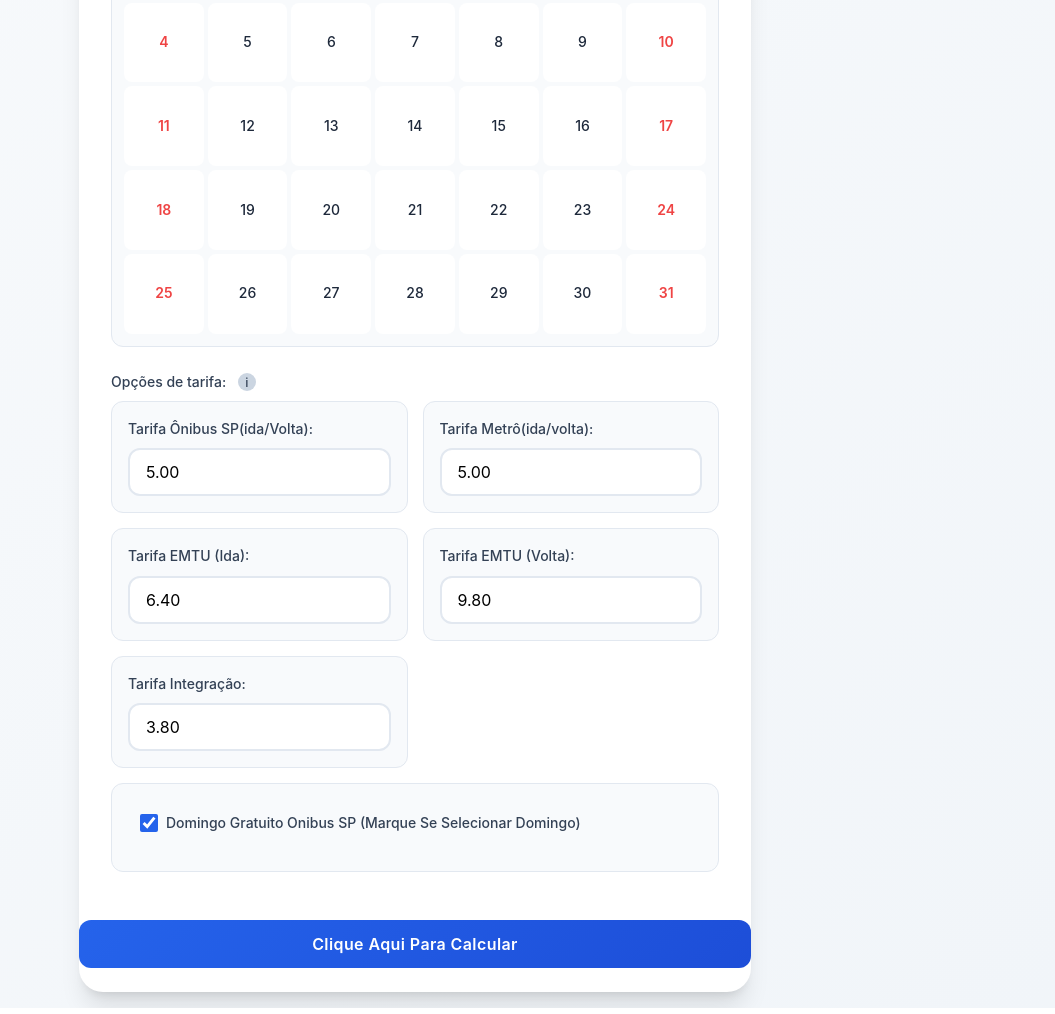
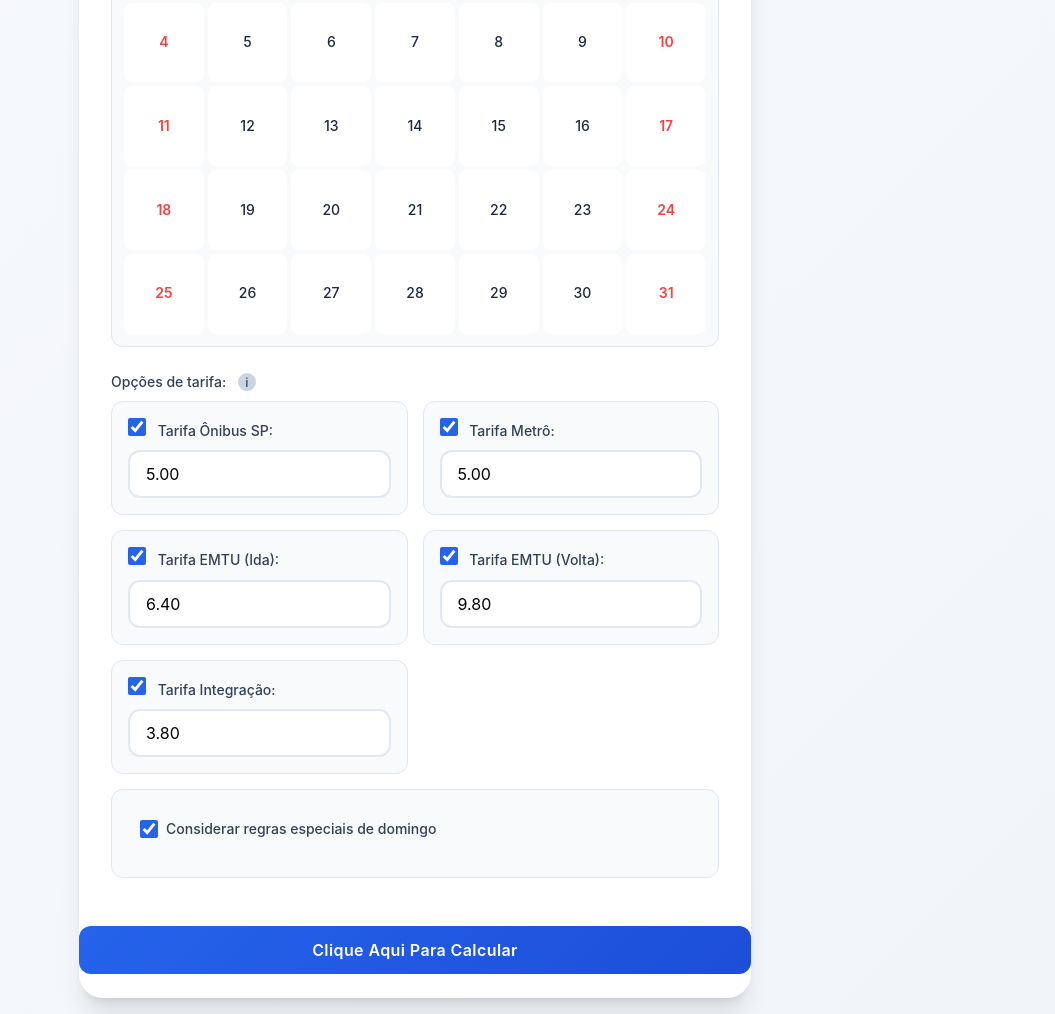
Before and after one commit to Maykesantos98/CalculadoraVT, a plain HTML site: page index.html in a window 1280 px wide. Shown: the part 470-1484 px from the top of the page, without its empty margins (225-1280 px from the left). Drawn offline with Linux system fonts and the light colour scheme.

Commit message:
Update do index

```diff
--- a/index.html
+++ b/index.html
@@ -73,35 +73,45 @@
     Opções de tarifa:
     <span class="tooltip">
       <span class="info-icon">i</span>
-          <span class="tooltiptext">Você pode ajustar as tarifas conforme necessário para seus cálculos.</span>
+      <span class="tooltiptext">Você pode ajustar as tarifas conforme necessário para seus cálculos e selecionar quais são utilizadas.</span>
     </span>
   </label>
 
   <div class="tarifas-grid">
-        <div>
-          <label for="tarifa-onibus">Tarifa Ônibus SP(ida/Volta):</label>
+    <div class="tarifa-item">
+      <label for="tarifa-onibus">
+        <input type="checkbox" id="usar-onibus" checked> Tarifa Ônibus SP:
+      </label>
       <input type="number" id="tarifa-onibus" value="5.00" step="0.10">
     </div>
-        <div>
-          <label for="tarifa-metro">Tarifa Metrô(ida/volta):</label>
+    <div class="tarifa-item">
+      <label for="tarifa-metro">
+        <input type="checkbox" id="usar-metro" checked> Tarifa Metrô:
+      </label>
       <input type="number" id="tarifa-metro" value="5.00" step="0.10">
     </div>
-        <div>
-          <label for="tarifa-emtu-ida">Tarifa EMTU (Ida):</label>
+    <div class="tarifa-item">
+      <label for="tarifa-emtu-ida">
+        <input type="checkbox" id="usar-emtu-ida" checked> Tarifa EMTU (Ida):
+      </label>
       <input type="number" id="tarifa-emtu-ida" value="6.40" step="0.10">
     </div>
-        <div>
-          <label for="tarifa-emtu-volta">Tarifa EMTU (Volta):</label>
+    <div class="tarifa-item">
+      <label for="tarifa-emtu-volta">
+        <input type="checkbox" id="usar-emtu-volta" checked> Tarifa EMTU (Volta):
+      </label>
       <input type="number" id="tarifa-emtu-volta" value="9.80" step="0.10">
     </div>
-        <div>
-          <label for="integracao">Tarifa Integração:</label>
+    <div class="tarifa-item">
+      <label for="integracao">
+        <input type="checkbox" id="usar-integracao" checked> Tarifa Integração:
+      </label>
       <input type="number" id="integracao" value="3.80" step="0.10">
     </div>
     <div class="checkbox-container">
       <label for="domingo-especial">
         <input type="checkbox" id="domingo-especial" checked>
-            Domingo Gratuito Onibus SP (Marque Se Selecionar Domingo)
+        Considerar regras especiais de domingo
       </label>
     </div>
   </div>
```
Lines whose indentation alone changed are shown as unchanged.
